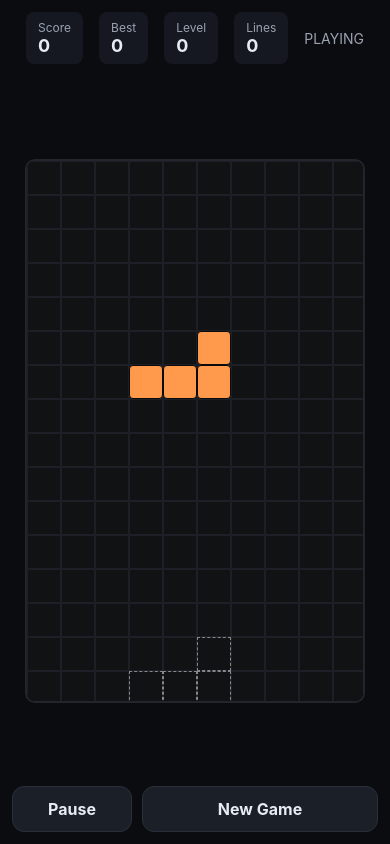
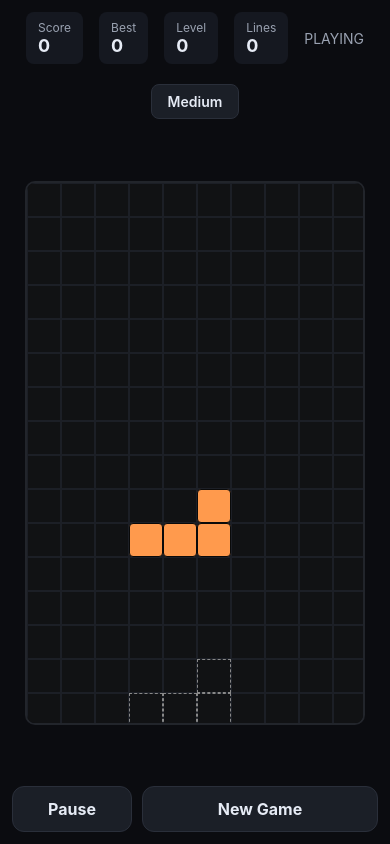
Before and after one commit to dkurganskii/tetris, a React Native app: screen / in a window 390 px wide. Built offline with nearby package versions, Linux system fonts and the light colour scheme.

Commit message:
add difficulty level

```diff
--- a/App.tsx
+++ b/App.tsx
@@ -2,11 +2,14 @@ import React, { useEffect, useReducer, useRef } from 'react';
 import { SafeAreaView, StatusBar, View, StyleSheet, ScrollView, Pressable, Text } from 'react-native';
 import BoardView from './src/components/BoardView';
 import HUD from './src/components/HUD';
+import DifficultySelector from './src/components/DifficultySelector';
 import { initialState, reducer } from './src/game/reducer';
+import { getDifficultySettings } from './src/game/difficulty';
 import AsyncStorage from '@react-native-async-storage/async-storage';
 
 export default function App() {
   const [state, dispatch] = useReducer(reducer, undefined as any, () => initialState(0));
+  const [showDifficultySelector, setShowDifficultySelector] = React.useState(false);
 
   // Load best score from storage
   useEffect(() => {
@@ -30,12 +33,38 @@ export default function App() {
     return () => clearInterval(id);
   }, [state.status]);
 
+  const difficultySettings = getDifficultySettings(state.difficulty);
+
   return (
     <SafeAreaView style={styles.safe}>
       <StatusBar barStyle="light-content" />
       <View style={styles.container}>
+        {showDifficultySelector ? (
+          <View style={styles.difficultyContainer}>
+            <DifficultySelector
+              selectedDifficulty={state.difficulty}
+              onSelect={(difficulty) => {
+                dispatch({ type: 'SET_DIFFICULTY', difficulty });
+                setShowDifficultySelector(false);
+              }}
+            />
+            <Pressable
+              onPress={() => setShowDifficultySelector(false)}
+              style={({ pressed }) => [styles.backBtn, pressed && styles.pressed]}
+            >
+              <Text style={styles.backBtnText}>Back to Game</Text>
+            </Pressable>
+          </View>
+        ) : (
+          <>
             <View style={styles.top}>
               <HUD state={state} direction="row" />
+              <Pressable
+                onPress={() => setShowDifficultySelector(true)}
+                style={({ pressed }) => [styles.difficultyBtn, pressed && styles.pressed]}
+              >
+                <Text style={styles.difficultyBtnText}>{difficultySettings.name}</Text>
+              </Pressable>
             </View>
             <View style={styles.boardWrap}>
               <BoardView
@@ -55,6 +84,8 @@ export default function App() {
                 <Text style={styles.actionText}>New Game</Text>
               </Pressable>
             </View>
+          </>
+        )}
       </View>
     </SafeAreaView>
   );
@@ -63,7 +94,7 @@ export default function App() {
 const styles = StyleSheet.create({
   safe: { flex: 1, backgroundColor: '#0b0c10' },
   container: { flex: 1, padding: 12, gap: 10, paddingBottom: 12, justifyContent: 'space-between' },
-  top: { alignItems: 'center' },
+  top: { alignItems: 'center', gap: 8 },
   boardWrap: { alignItems: 'center' },
   controlsWrap: { paddingTop: 8 },
   actionsRow: { flexDirection: 'row', gap: 10 },
@@ -81,4 +112,28 @@ const styles = StyleSheet.create({
   actionText: { color: '#e6ebf5', fontSize: 16, fontWeight: '700' },
   grow: { flex: 1 },
   pressed: { opacity: 0.85 },
+  difficultyContainer: { flex: 1, justifyContent: 'center' },
+  difficultyBtn: {
+    backgroundColor: '#1b1f27',
+    borderColor: '#2a2f3a',
+    borderWidth: 1,
+    paddingVertical: 8,
+    paddingHorizontal: 16,
+    borderRadius: 8,
+    alignItems: 'center',
+    justifyContent: 'center',
+  },
+  difficultyBtnText: { color: '#e6ebf5', fontSize: 14, fontWeight: '600' },
+  backBtn: {
+    backgroundColor: '#2a2f3a',
+    borderColor: '#3a3f4a',
+    borderWidth: 1,
+    paddingVertical: 12,
+    paddingHorizontal: 24,
+    borderRadius: 8,
+    alignItems: 'center',
+    justifyContent: 'center',
+    marginTop: 16,
+  },
+  backBtnText: { color: '#e6ebf5', fontSize: 16, fontWeight: '600' },
 });
--- a/src/components/BoardView.tsx
+++ b/src/components/BoardView.tsx
@@ -2,6 +2,7 @@ import React, { useMemo, useRef } from 'react';
 import { View, StyleSheet, Dimensions, PanResponder, GestureResponderEvent, PanResponderGestureState } from 'react-native';
 import type { GameState } from '../game/types';
 import { ghostY } from '../game/utils';
+import { getDifficultySettings } from '../game/difficulty';
 
 const COLORS: Record<number, string> = {
   0: '#111214',
@@ -42,6 +43,7 @@ export default function BoardView({ state, maxWidthOverride, onMove, onSoftDrop,
   const quickVY = 0.6;  // quick swipe vertical
   const minRepeatMs = 70; // rate limit for velocity-based extra moves
   const lastMoveTsRef = useRef(0);
+  const difficultySettings = getDifficultySettings(state.difficulty);
 
   const panResponder = useMemo(() => PanResponder.create({
     onStartShouldSetPanResponder: () => true,
@@ -90,17 +92,17 @@ export default function BoardView({ state, maxWidthOverride, onMove, onSoftDrop,
         onRotate && onRotate(1);
         return;
       }
-      if (onHardDrop && (gs.vy > 1.1 || gs.dy > tile * 2.5)) {
+      if (onHardDrop && difficultySettings.hardDropEnabled && (gs.vy > 1.1 || gs.dy > tile * 2.5)) {
         onHardDrop();
       }
     },
-  }), [tile, thresholdH, thresholdV, onMove, onSoftDrop, onHardDrop, onRotate]);
+  }), [tile, thresholdH, thresholdV, onMove, onSoftDrop, onHardDrop, onRotate, difficultySettings.hardDropEnabled]);
 
   const ghost = useMemo(() => {
-    if (!state.falling) return null;
+    if (!state.falling || !difficultySettings.ghostPiece) return null;
     const y = ghostY(state.grid, state.falling);
     return { ...state.falling, y };
-  }, [state.grid, state.falling]);
+  }, [state.grid, state.falling, difficultySettings.ghostPiece]);
 
   return (
     <View style={[styles.wrapper, { width, height }]} {...panResponder.panHandlers}>
--- /dev/null
+++ b/src/components/DifficultySelector.tsx
@@ -0,0 +1,95 @@
+import React from 'react';
+import { View, Text, Pressable, StyleSheet } from 'react-native';
+import type { DifficultyLevel } from '../game/types';
+import { DIFFICULTY_SETTINGS, getDifficultyColor } from '../game/difficulty';
+
+type Props = {
+  selectedDifficulty: DifficultyLevel;
+  onSelect: (difficulty: DifficultyLevel) => void;
+  disabled?: boolean;
+};
+
+export default function DifficultySelector({ selectedDifficulty, onSelect, disabled = false }: Props) {
+  const difficulties: DifficultyLevel[] = ['super-easy', 'easy', 'medium', 'hard', 'super-hard'];
+
+  return (
+    <View style={styles.container}>
+      <Text style={styles.title}>Choose Difficulty</Text>
+      <View style={styles.buttons}>
+        {difficulties.map((difficulty) => {
+          const settings = DIFFICULTY_SETTINGS[difficulty];
+          const isSelected = selectedDifficulty === difficulty;
+          const color = getDifficultyColor(difficulty);
+
+          return (
+            <Pressable
+              key={difficulty}
+              onPress={() => !disabled && onSelect(difficulty)}
+              style={({ pressed }) => [
+                styles.button,
+                isSelected && styles.selected,
+                { borderColor: color },
+                pressed && styles.pressed,
+                disabled && styles.disabled,
+              ]}
+            >
+              <Text style={[styles.buttonText, { color: isSelected ? '#fff' : color }]}>
+                {settings.name}
+              </Text>
+              <Text style={[styles.description, { color: isSelected ? '#ccc' : '#666' }]}>
+                {settings.gravityMs}ms • {settings.previewCount} previews
+                {settings.ghostPiece ? ' • Ghost' : ''}
+                {!settings.hardDropEnabled ? ' • No Hard Drop' : ''}
+              </Text>
+            </Pressable>
+          );
+        })}
+      </View>
+    </View>
+  );
+}
+
+const styles = StyleSheet.create({
+  container: {
+    padding: 16,
+    backgroundColor: '#1a1d23',
+    borderRadius: 12,
+    borderWidth: 1,
+    borderColor: '#2a2f3a',
+  },
+  title: {
+    fontSize: 18,
+    fontWeight: '700',
+    color: '#e6ebf5',
+    textAlign: 'center',
+    marginBottom: 16,
+  },
+  buttons: {
+    gap: 8,
+  },
+  button: {
+    paddingVertical: 12,
+    paddingHorizontal: 16,
+    borderRadius: 8,
+    borderWidth: 2,
+    backgroundColor: '#151820',
+  },
+  selected: {
+    backgroundColor: '#2a2f3a',
+  },
+  pressed: {
+    opacity: 0.7,
+  },
+  disabled: {
+    opacity: 0.5,
+  },
+  buttonText: {
+    fontSize: 16,
+    fontWeight: '600',
+    marginBottom: 2,
+  },
+  description: {
+    fontSize: 12,
+    fontWeight: '400',
+  },
+});
--- /dev/null
+++ b/src/game/difficulty.ts
@@ -0,0 +1,64 @@
+import type { DifficultyLevel, DifficultySettings } from './types';
+
+export const DIFFICULTY_SETTINGS: Record<DifficultyLevel, DifficultySettings> = {
+  'super-easy': {
+    name: 'Super Easy',
+    gravityMs: 1200,        // Very slow falling
+    lockDelayMs: 2000,      // Long lock delay
+    previewCount: 5,        // Show 5 next pieces
+    ghostPiece: true,       // Show ghost piece
+    hardDropEnabled: true,  // Allow hard drop
+    softDropMultiplier: 2,  // 2x score for soft drop
+  },
+  'easy': {
+    name: 'Easy',
+    gravityMs: 800,         // Slow falling
+    lockDelayMs: 1500,      // Medium lock delay
+    previewCount: 4,        // Show 4 next pieces
+    ghostPiece: true,       // Show ghost piece
+    hardDropEnabled: true,  // Allow hard drop
+    softDropMultiplier: 2,  // 2x score for soft drop
+  },
+  'medium': {
+    name: 'Medium',
+    gravityMs: 500,         // Normal falling
+    lockDelayMs: 1000,      // Standard lock delay
+    previewCount: 3,        // Show 3 next pieces
+    ghostPiece: true,       // Show ghost piece
+    hardDropEnabled: true,  // Allow hard drop
+    softDropMultiplier: 1,  // 1x score for soft drop
+  },
+  'hard': {
+    name: 'Hard',
+    gravityMs: 300,         // Fast falling
+    lockDelayMs: 500,       // Short lock delay
+    previewCount: 2,        // Show 2 next pieces
+    ghostPiece: false,      // No ghost piece
+    hardDropEnabled: true,  // Allow hard drop
+    softDropMultiplier: 1,  // 1x score for soft drop
+  },
+  'super-hard': {
+    name: 'Super Hard',
+    gravityMs: 150,         // Very fast falling
+    lockDelayMs: 200,       // Very short lock delay
+    previewCount: 1,        // Show 1 next piece
+    ghostPiece: false,      // No ghost piece
+    hardDropEnabled: false, // No hard drop
+    softDropMultiplier: 1,  // 1x score for soft drop
+  },
+};
+
+export function getDifficultySettings(level: DifficultyLevel): DifficultySettings {
+  return DIFFICULTY_SETTINGS[level];
+}
+
+export function getDifficultyColor(level: DifficultyLevel): string {
+  const colors = {
+    'super-easy': '#4ade80', // Green
+    'easy': '#22c55e',       // Green
+    'medium': '#f59e0b',     // Yellow
+    'hard': '#f97316',       // Orange
+    'super-hard': '#ef4444', // Red
+  };
+  return colors[level];
+}
--- a/src/game/reducer.ts
+++ b/src/game/reducer.ts
@@ -1,7 +1,8 @@
-import type { GameState, FallingPiece, PieceId } from './types';
+import type { GameState, FallingPiece, PieceId, DifficultyLevel } from './types';
 import { emptyGrid, collides, mergePiece, clearLines, scoreForClears, tryMove, tryRotate, gravityForLevel } from './utils';
 import { SevenBag } from './bag';
 import { baseMatrix } from './pieces';
+import { getDifficultySettings } from './difficulty';
 import AsyncStorage from '@react-native-async-storage/async-storage';
 
 type Action =
@@ -12,6 +13,7 @@ type Action =
   | { type: 'ROTATE'; dir: 1 | -1 }
   | { type: 'PAUSE_TOGGLE' }
   | { type: 'NEW_GAME' }
+  | { type: 'SET_DIFFICULTY'; difficulty: DifficultyLevel }
   | { type: 'LOAD_BEST'; best: number };
 
 let bag = new SevenBag();
@@ -29,9 +31,10 @@ async function saveBest(best: number) {
   try { await AsyncStorage.setItem('@bestScore', String(best)); } catch {}
 }
 
-export function initialState(bestScore = 0): GameState {
+export function initialState(bestScore = 0, difficulty: DifficultyLevel = 'medium'): GameState {
   bag = new SevenBag();
   const { piece, next } = spawn([]);
+  const settings = getDifficultySettings(difficulty);
   return {
     grid: emptyGrid(),
     falling: piece,
@@ -42,9 +45,10 @@ export function initialState(bestScore = 0): GameState {
     bestScore,
     combo: -1, // -1 means no combo yet
     status: 'playing',
-    gravityMs: gravityForLevel(0),
+    difficulty,
+    gravityMs: settings.gravityMs,
     gravityAcc: 0,
-    lockDelayMs: 500,
+    lockDelayMs: settings.lockDelayMs,
     lockAcc: null,
   };
 }
@@ -62,7 +66,17 @@ export function reducer(state: GameState, a: Action): GameState {
       return state;
 
     case 'NEW_GAME':
-      return initialState(state.bestScore);
+      return initialState(state.bestScore, state.difficulty);
+
+    case 'SET_DIFFICULTY': {
+      const settings = getDifficultySettings(a.difficulty);
+      return {
+        ...state,
+        difficulty: a.difficulty,
+        gravityMs: settings.gravityMs,
+        lockDelayMs: settings.lockDelayMs,
+      };
+    }
 
     case 'MOVE': {
       if (!state.falling) return state;
```
Also changed, not shown: src/game/types.ts (+13 -0 lines). Lines whose indentation alone changed are shown as unchanged.
